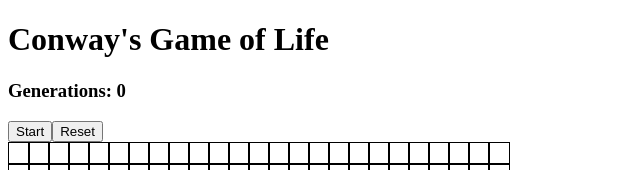
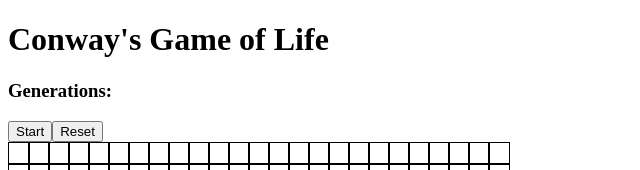
Before and after one commit to DajuanMcdonald/Cellular-Automaton-React, a React (Vite) app: page / in a window 1280 px wide. Shown: the top 170 px of the page, without its empty margins (0-640 px from the left). Built offline with nearby package versions, Linux system fonts and the light colour scheme.

Commit message:
minor update to styling of board.js

```diff
--- a/src/compenents/Board.js
+++ b/src/compenents/Board.js
@@ -1,10 +1,12 @@
 import React, {useCallback, useState, useRef} from 'react';
 import produce from 'immer';
+import { start } from 'repl';
 
 const nRows = 25;
 const nCols = 25;
 
-const iterations = 0
+let iterator;
+let stepSpeed = 1000;
 
 function Board() {
     const [grid, setGrid] = useState(() => {
@@ -34,8 +36,6 @@ function Board() {
                             neighbors ++;
                         }
 
-
-
                     }
                 }
 
@@ -50,10 +50,11 @@ function Board() {
     return (
         <>
         <div>
-    <h3>Generations: {iterations}</h3>
+        <h3>Generations: {iterator}</h3>
         </div>
         <div>
-        <button onClick={() => { setGenerator(!generator)}}>{generator ? 'Stop' : 'Start'}</button>
+        <button onClick={() => { setGenerator(!generator)}}>{generator ? 'Stop' : 'Start' }</button>
+
         <button onClick={() => {window.location.reload()}}>Reset</button>
 
         </div>
@@ -71,6 +72,7 @@ function Board() {
                             gridClone[i][k] = grid[i][k] ? 0 : 1;
                         })
                         console.log(newGrid[i][k])
+                        console.log(i+'-'+k)
 
                         setGrid(newGrid)
 
@@ -79,7 +81,8 @@ function Board() {
                         width: 20,
                         height: 20,
                         backgroundColor: grid[i][k] ? 'grey' : undefined,
-                        border: 'solid 1px black'
+                        border: 'solid 1px black',
+
                     }}
                 />
             ))
```
